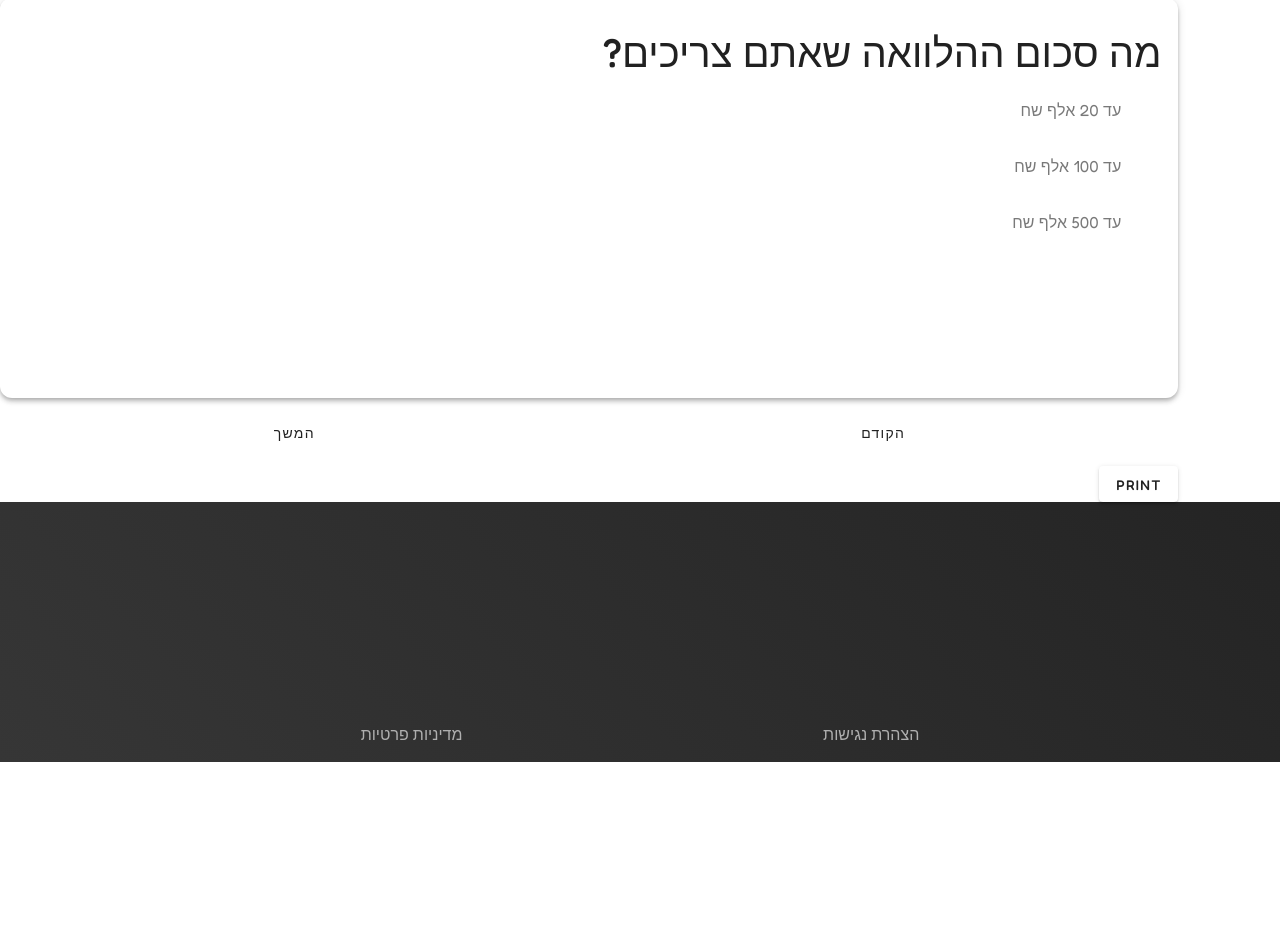
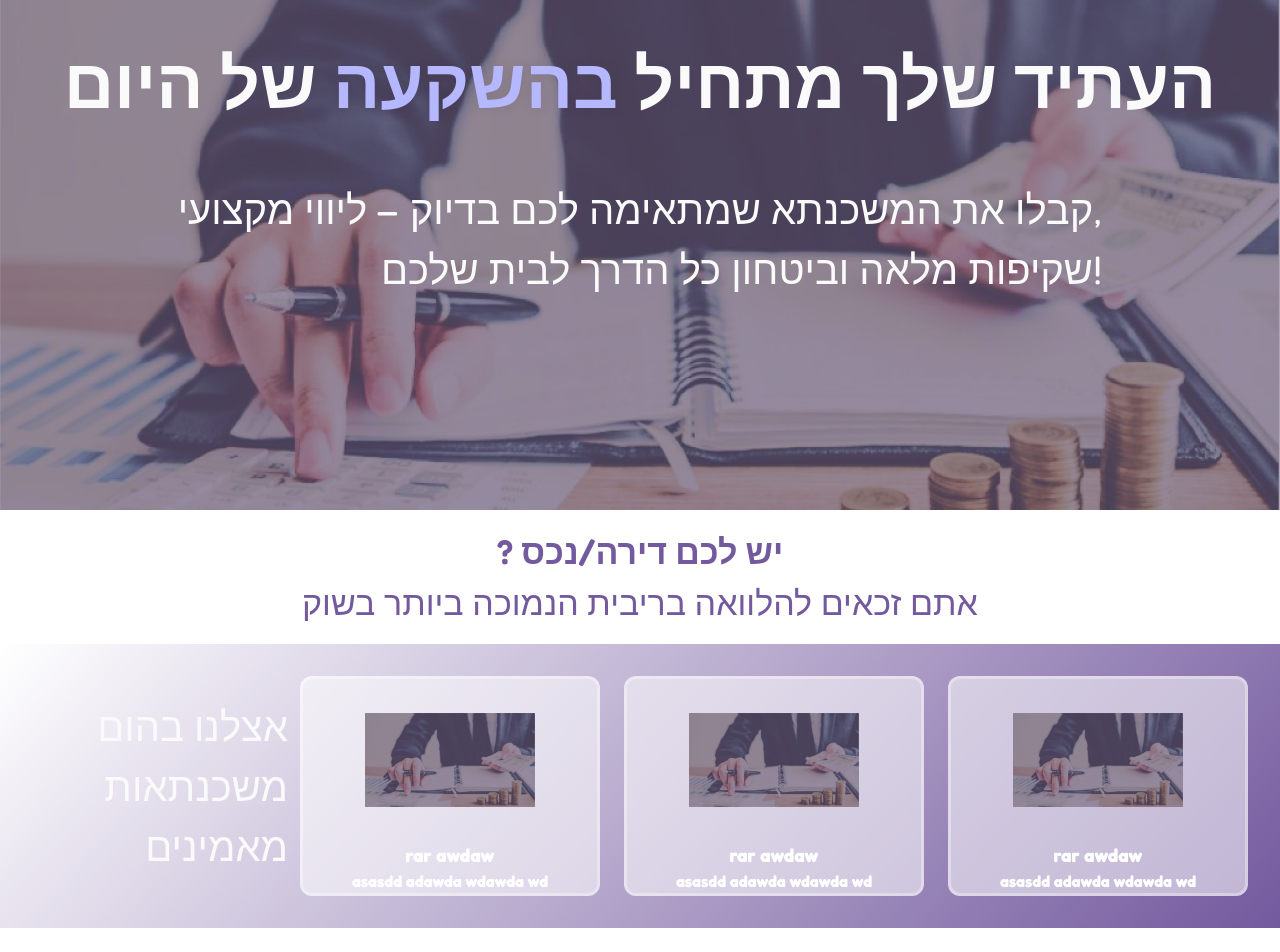
Before and after one commit to OhadAvitan/home-finance, a Vue app: page / in a window 1280 px wide. Before the commit this address led to /Survey. Shown: the part 160-1112 px from the top of the page. Before the commit the page ends 922 px from the top, so only its background shows below. Built offline with nearby package versions, Linux system fonts and the light colour scheme; a web font is replaced by a local one.

Commit message:
mamshicim..router, survey, radioBtn

```diff
--- a/index.html
+++ b/index.html
@@ -9,9 +9,7 @@
   <!-- <link href="https://fonts.googleapis.com/css2?family=Afacad:ital,wght@0,400..700;1,400..700&display=swap" rel="stylesheet"> -->
   <!-- <link href="https://fonts.googleapis.com/css2?family=Afacad:ital,wght@0,400..700;1,400..700&family=Secular+One&display=swap" rel="stylesheet"> -->
   <!-- <link href="https://fonts.googleapis.com/css2?family=Fredoka:wght@300..700&display=swap" rel="stylesheet"> -->
-  <link
-    href="https://fonts.googleapis.com/css2?family=Afacad:ital,wght@0,400..700;1,400..700&family=Fredoka:wght@300..700&display=swap"
-    rel="stylesheet">
+  <link href="https://fonts.googleapis.com/css2?family=Afacad:ital,wght@0,400..700;1,400..700&family=Fredoka:wght@300..700&display=swap" rel="stylesheet">
   <meta name="viewport" content="width=device-width, initial-scale=1.0" />
 
   <title>השקעות Home</title>
--- a/src/components/Footer.vue
+++ b/src/components/Footer.vue
@@ -17,7 +17,7 @@ export default {};
   width: 100%;
   height: 260px;
   /* bottom: 0;
-        position: absolute; */
+  position: absolute; */
   background: #213c34;
   background: linear-gradient(45deg, #363636, #242424);
 }
--- a/src/components/Header.vue
+++ b/src/components/Header.vue
@@ -1,6 +1,6 @@
 <template>
   <div class="header d-flex flex-column justify-center align-end menu-out">
-    <div class="container pe-3 d-flex justify-center align-center">
+    <div class="container-header pe-3 d-flex justify-center align-center">
       <div
         class="d-flex flex-column px-2"
         style="
@@ -77,7 +77,7 @@ export default {
 
 
 @media (width >= 700px) {
-  .container {
+  .container-header {
     padding-inline-end: 28px !important;
   }
 }
--- a/src/components/SurveyCmp.vue
+++ b/src/components/SurveyCmp.vue
@@ -1,8 +1,7 @@
 <template>
   <div class="survey-cmp">
     <!-- <h2>form</h2> -->
-    <h3>כמה שאלות</h3>
-    <v-card elevation="4">
+    <v-card elevation="2">
       <!-- <v-carousel hide-delimiters :show-arrows="false">
         <template v-slot:prev="{ props }">
           <v-btn color="success" variant="elevated" @click="props.onClick"
@@ -24,30 +23,20 @@
           cover
         ></v-carousel-item>
       </v-carousel> -->
-      <v-carousel
-        v-model="model"
-        height="400"
-        progform="#8186e8"
-        hide-delimiters
-        :show-arrows="false"
-        style="direction: rtl; transform: matrix(-1, 0, 0, 1, 0, 0)"
-      >
+      <v-carousel v-model="model" height="400" progress="#8186e8" hide-delimiters :show-arrows="false" style="direction: rtl; transform: matrix(-1, 0, 0, 1, 0, 0)" >
         <div>
           <v-carousel-item v-for="(slide, i) in slides" :key="i">
             <v-sheet height="100%" style="transform: matrix(-1, 0, 0, 1, 0, 0)">
               <!-- <div class="d-flex fill-height justify-center align-center flex-column"> -->
               <!-- justify-center align-center -->
-              <div class="d-flex flex-column py-6 px-4">
-                <div><h2>{{ slide.question }}</h2></div>
+              <div class="d-flex flex-column pa-8">
+                <div>
+                  <h4>{{ slide.orrr }}</h4>
+                  <h4>{{ slide.question }}</h4>
+                </div>
                 <div class="d-flex flex-column">
-                  <v-radio-group v-model="survey[i]" style="direction: rtl">
-                    <v-radio
-                      class="py-2"
-                      v-for="n in slide.options.length"
-                      :value="slide.options[n - 1]"
-                      :label="slide.options[n - 1]"
-                      :key="n"
-                    ></v-radio>
+                  <v-radio-group slide.orrr v-model="survey[i]" style="direction: rtl">
+                    <v-radio v-for="n in slide.options.length" :value="slide.options[n - 1]" :label="slide.options[n - 1]" :key="n" ripple reverse color="#8186e8" class="py-2"></v-radio>
                   </v-radio-group>
                 </div>
               </div>
@@ -56,12 +45,12 @@
         </div>
       </v-carousel>
     </v-card>
-    <div class="d-flex justify-space-around align-center py-4">
-      <v-btn variant="text" @click="model = Math.min(model + 1, slides.length-1)">המשך</v-btn>
-      <v-btn variant="text" @click="model = Math.max(model - 1, 0)">הקודם</v-btn>
+    <div class="d-flex justify-space-around align-center py-6 mt-2">
+      <v-btn variant="tonal" style="width: min(20vw, 170px);" @click="model = Math.min(model + 1, slides.length - 1)" rounded="lg" color="success">המשך</v-btn >
+      <v-btn variant="tonal" style="width: min(20vw, 170px);" @click="model = Math.max(model - 1, 0)" rounded="lg">הקודם</v-btn >
       <!-- {{ model }} -->
     </div>
-    <v-btn @click="print()">PRINT</v-btn>
+    <!-- <v-btn @click="print()">PRINT</v-btn> -->
   </div>
 </template>
 
@@ -69,52 +58,74 @@
 export default {
   data() {
     return {
-      lili: '#d5d0ff',
+      lili: "#d5d0ff",
       // lili: 'linear-gradient(90deg, #d5d0ff, #8186e8)',
       model: 0,
       slides: [
         {
-          question: "מה סכום ההלוואה שאתם צריכים?",
-          options: ["עד 20 אלף שח", "עד 100 אלף שח", "עד 500 אלף שח"],
+          question: "יש בבעלותכם נכס?",
+          options: ["כן", "לא"],
+          orrr: 'inline'
         },
         {
-          question: "יש בבעלותכם נכס?",
-          options: ["כן", "לא"],
+          question: "מה שווי הנכס שלכם?",
+          options: ['עד מיליון ש"ח', 'עד 2 מיליון ש"ח', 'עד 3 מיליון ש"ח'],
+          orrr: ''
         },
         {
-          question: "q3",
-          options: ["זסבזבזסבז", "עגגכעגכעגכעגכ", "כרכרכרכרכ"],
+          question: "מה גובה ההלוואה שהינכם מעוניינים לקחת?",
+          options: ["עד 500 אלף שח", "עד מיליון שח", "מעל למיליון שח"],
+          orrr: ''
         },
+        {
+          question: "האם יש משכנתא על הנכס?",
+          options: ["כן", "לא"],
+          orrr: 'inline'
+        },
+        {
+          question: "מתי נוח לכם שנחוזר עם תוצאות הזכאות?",
+          options: ["עד 500 אלף שח", "עד מיליון שח", "מעל למיליון שח"],
+          orrr: 'inline'
+        },
+        // NOW CONTACT
       ],
       survey: {},
     };
   },
   methods: {
-    print(){
+    print() {
       console.log(this.survey);
-    }
-  }
+    },
+  },
 };
 </script>
 
 <style lang="scss">
 .survey-cmp {
-  display: block;
-  width: 92%;
+  // display: block;
+  // width: 100%;
+  width: min(700px, 100%);
+  .v-carousel {
+    h4 {
+      font-size: 30px;
+      font-weight: 400;
+    }
+  }
+
   .v-card {
     padding: 0;
     border-radius: 12px;
 
-    .pre-btn {
-      position: absolute;
-      bottom: 20px;
-      left: 20px;
-    }
-    .next-btn {
-      position: absolute;
-      bottom: 20px;
-      right: 20px;
-    }
+    // .pre-btn {
+    //   position: absolute;
+    //   bottom: 20px;
+    //   left: 20px;
+    // }
+    // .next-btn {
+    //   position: absolute;
+    //   bottom: 20px;
+    //   right: 20px;
+    // }
   }
 }
 </style>
--- a/src/plugins/vuetify.js
+++ b/src/plugins/vuetify.js
@@ -5,7 +5,7 @@
  */
 
 // Styles
-// import '@mdi/font/css/materialdesignicons.css'
+import '@mdi/font/css/materialdesignicons.css'
 import 'vuetify/styles'
 
 // Composables
--- a/src/router/index.js
+++ b/src/router/index.js
@@ -1,6 +1,7 @@
 import Home from '@/views/Home.vue'
 import Survey from '@/views/Survey.vue'
 import Congrats from '@/views/Congrats.vue'
+import Shay from '@/views/Shay.vue'
 
 import { createRouter, createWebHistory } from 'vue-router'
 
@@ -22,6 +23,11 @@ const router = createRouter({
             name: 'Congrats',
             component: Congrats
         },
+        {
+            path: '/Shay',
+            name: 'Shay',
+            component: Shay
+        },
     ]
 })
 
--- a/src/views/Congrats.vue
+++ b/src/views/Congrats.vue
@@ -24,6 +24,11 @@
         return {
             logoSrc: '/src/assets/biglogo.svg',
         }
+    },
+    created() {
+      setTimeout(() => {
+        this.$router.push('/')
+      }, 10000);
     }
   }
   </script>
--- a/src/views/Home.vue
+++ b/src/views/Home.vue
@@ -1,55 +1,79 @@
 <template>
   <div class="home d-flex align-center flex-column">
     <div class="header-space"></div>
-    <div class="hero d-flex flex-column">
+    <div
+      class="hero d-flex flex-column"
+      :style="{ backgroundImage: 'url(' + bgImg + ')' }"
+    >
+      <!-- <v-img :src="bgImg"></v-img> -->
       <!-- <a aria-label="Chat on WhatsApp" href="https://wa.me/+972506545074"
         ><img
           alt="Chat on WhatsApp"
           src="/src/assets/WhatsAppButtonGreenMedium.svg"
       /></a> -->
-      <!-- <v-img :src="myImg"></v-img> -->
-      <h1 class="px-7">
-        העתיד שלך מתחיל
-        <span style="color: #b6b8ff; text-shadow: rgb(0 0 0 / 10%) 0px 0px 14px"
-          >בהשקעה</span
-        >
-        של היום
-      </h1>
+      <!-- <v-img :src="bgImg"></v-img> -->
+      <h1 class="px-7"> העתיד שלך מתחיל <span style="color: #b6b8ff; text-shadow: rgb(0 0 0 / 10%) 0px 0px 14px" >בהשקעה</span > של היום </h1>
       <h2 class="pa-11 mx-auto text-right">
         קבלו את המשכנתא שמתאימה לכם בדיוק – ליווי מקצועי, <br />
         שקיפות מלאה וביטחון כל הדרך לבית שלכם!
       </h2>
     </div>
     <!-- <Form /> -->
-    <div class="on-us d-flex flex-column align-center justify-center">
-      lets send
-      <v-card
-        class="pa-4 glass"
-        :loading="onSendBtn"
-        :disabled="onSendBtn"
-        style="width: 340px; height: 340px"
-      >
+
+    <div class="section2 pa-4 align-center" style="font-size: 34px;">
+      <div style="text-align: start; font-weight: 600;">
+        ? יש לכם דירה/נכס
+      </div>
+      <div>
+        אתם זכאים להלוואה בריבית הנמוכה ביותר בשוק
+      </div>
+    </div>
+    <div class="on-us">
+      <div class="container">
+        <!-- <h2>אנחנו מאמינים</h2> -->
+        <h2>אצלנו בהום משכנתאות מאמינים</h2>
+        <div class="service d-flex flex-column align-center">
+          <v-img :src="bgImg" style="width: 170px"></v-img>
+          <h3>rar awdaw</h3>
+          <h4>asasdd adawda wdawda wd</h4>
+        </div>
+        <div class="service d-flex flex-column align-center">
+          <v-img :src="bgImg" style="width: 170px"></v-img>
+          <h3>rar awdaw</h3>
+          <h4>asasdd adawda wdawda wd</h4>
+        </div>
+        <div class="service d-flex flex-column align-center">
+          <v-img :src="bgImg" style="width: 170px"></v-img>
+          <h3>rar awdaw</h3>
+          <h4>asasdd adawda wdawda wd</h4>
+        </div>
+      </div>
+    </div>
+    <div class="to-survey d-flex flex-column align-center pa-10">
+      <h2>לבדיקת זכאות פשוטה</h2>
+      <!-- <h2 class="d-inline">לחץ כאן</h2> -->
+      <!-- 008eff -->
+      <!-- 5544ff -->
+      <!-- <div class="d-flex align-center justify-center" style="height: 36px; width: 86px; border-radius: 100px; background-color: #008eff;">
+        <p style="color: aliceblue; line-height: 0%;">gcse</p>
+      </div> -->
+      <!-- <router-link to="/Survey">asdasd</router-link> -->
+      <v-btn @click="this.$router.push('/Survey')" class="mt-3 mb-5" rounded="xl" size="x-large">לחץ כאן</v-btn>
+    </div>
+    <div class="contact d-flex flex-column align-center justify-center">
+      <div class="pb-8" style="font-size: 34px;">
+        קבל ייעוץ עכשיו - בחינם
+      </div>
+      <v-card class="pa-4 glass" :loading="onSendBtn" :disabled="onSendBtn" style="width: 340px;" >
         <div class="d-flex flex-column">
-          <v-text-field
-            reverse
-            v-model="contactForm.name"
-            style="direction: rtl; text-align: center"
-            color="#8186E8"
-            label="שם"
-            variant="solo"
-          ></v-text-field>
-          <v-text-field
-            reverse
-            v-model="contactForm.message"
-            color="#8186E8"
-            label="טלפון"
-            variant="solo"
-          ></v-text-field>
+          <v-text-field reverse bg-color="rgba(255, 255, 255, 0.8)" v-model="contactForm.name" color="#73599e" label="שם" variant="outlined" ></v-text-field>
+          <v-text-field reverse bg-color="rgba(255, 255, 255, 0.8)" v-model="contactForm.message" color="#73599e" label="טלפון" variant="outlined" ></v-text-field>
         </div>
-        <v-btn @click="onSend">send</v-btn>
+        <div class="d-flex flex-column align-center">
+          <v-btn size="large" variant="tonal" color="#73599e" @click="onSend">שלח פרטים</v-btn>
+        </div>
       </v-card>
     </div>
-    <div class="on-us">SERVISESSSSSS</div>
     <!-- GGGGGGGGGGGGGGGGGGGG -->
   </div>
 </template>
@@ -60,43 +84,56 @@ import emailJs from "@emailjs/browser";
 export default {
   data() {
     return {
-      // myImg: "@/assets/image1.png",
+      // bgImg: "@/assets/image1.png",
       contactForm: {
         name: "",
         message: "",
       },
       onSendBtn: false,
-      myImg: "/src/assets/image1.png",
+      bgImg: "/src/assets/image1.png",
     };
   },
   created() {
     setTimeout(() => {
-      this.$router.push('/Survey')
+      // this.$router.push('/Congrats')
+      // this.$router.push('/')
+      // this.$router.push('/Survey')
     }, 2000);
   },
   methods: {
     checkContactForm() {
       console.log("onSend");
+      if (
+        this.contactForm.name.length < 2 &&
+        this.contactForm.message.length > 8 &&
+        this.contactForm.message.length < 11
+      ) {
+        console.log("TRUE");
+        console.log("Form GOOD");
 
-      if (
-        this.contactForm.name.length <= 1 ||
-        this.contactForm.message.length > 10 ||
-        this.contactForm.message.length < 9
-      ) {
+        // this.$router.push('/Congrats')
+        return true;
+      } else {
+        console.log("FALSE");
+        console.log("Form NOT good");
         alert("אנא וודאו שהזנתם פרטים כשורה");
         return false;
-      } else return true;
+      }
     },
     async onSend() {
       this.onSendBtn = true;
       if (this.checkContactForm()) {
         emailJs.init({ publicKey: "G7VPrLPZtTI0HAYKM" });
-        await emailJs.send("service_ljmf46p", "template_ily1rwj", this.contactForm).then(
+        await emailJs
+          .send("service_ljmf46p", "template_ily1rwj", this.contactForm)
+          .then(
             (response) => {
               console.log("SUCCESS!", response.status, response.text);
+              this.$router.push("/Congrats");
             },
             (error) => {
               console.log("FAILED...", error);
+              alert("Error system. Please try again.");
             }
           );
         // resirect() to thank you page
@@ -114,15 +151,14 @@ export default {
     width: 100vw;
     height: 70px;
   }
-  .v-text-field {
-    // background: #ffffff00;
-  }
+
   color: rgb(250, 250, 250);
+  // color: rgba(250, 250, 250, 0.508);
   .hero {
     box-sizing: border-box;
     width: 100vw;
     height: 600px;
-    background-image: url("@/assets/image1.png");
+    // background-image: url('@/assets/image1.png');
     background-attachment: fixed;
     background-position: center;
     background-size: cover;
@@ -144,9 +180,11 @@ export default {
       font-weight: 400;
     }
   }
+  .contact {
+    display: flex;
+    flex-direction: column;
 
-  .on-us {
-    direction: rtl !important;
+    // direction: rtl !important;
     text-align: right !important;
     width: 100vw;
     height: 600px;
@@ -154,9 +192,56 @@ export default {
     // background: linear-gradient(55deg, #0f4334, #61d6b5);
     // background: linear-gradient(37deg, #3b1d6c, #aed4ff);
     background: linear-gradient(313deg, #73599e, #ffffff);
+  }
+  .to-survey {
+    color: #73599e;
+  }
+  .section2{
+    display: flex;
+    flex-direction: column;
+    width: 100vw;
+    color: #73599e;
+  }
+  .on-us {
+    display: flex;
+    flex-direction: column;
+
+    // direction: rtl !important;
+    text-align: right !important;
+    width: 100vw;
+    // background-color: #126f55;
+    // background: linear-gradient(55deg, #0f4334, #61d6b5);
+    // background: linear-gradient(37deg, #3b1d6c, #aed4ff);
+    background: linear-gradient(313deg, #73599e, #ffffff);
     // background:
     //       linear-gradient(55deg, #0f4334, #61d6b5),
     //       url(https://grainy-gradients.vercel.app/noise.svg);
+
+    .container {
+      padding: 20px;
+      display: flex;
+      flex-direction: column;
+      align-items: center;
+      // flex-wrap: wrap;
+      // flex-grow: 1;
+      // min-width: 200px;
+      // max-width: 300px;
+      // justify-content: center;
+      width: 100%;
+      .service {
+        color: #ffffff;
+        font-weight: 400;
+        margin: 12px;
+        flex-grow: 1;
+        // width: 350px;
+        min-width: 400px;
+        max-width: 500px;
+        height: 220px;
+        background-color: #ffffff8b;
+        border: #ffffff54 solid 3px;
+        border-radius: 12px;
+      }
+    }
 
     .glass {
       background: rgba(255, 255, 255, 0.4);
@@ -187,4 +272,19 @@ export default {
     font-weight: 500;
   }
 }
+
+@media (width >= 900px) {
+  .home {
+    .on-us {
+      .container {
+        flex-direction: row;
+        justify-content: center;
+        .service {
+          min-width: 300px;
+          // background-color: #ff0909;
+        }
+      }
+    }
+  }
+}
 </style>
--- a/src/views/Survey.vue
+++ b/src/views/Survey.vue
@@ -1,10 +1,10 @@
 <template>
-  <div>
+  <div class="survey d-flex flex-column pa-8">
     <div class="header-space"></div>
     <div>
-      <h2>gagagagagagaga</h2>
+      <h2>כמה שאלות לבירור הזכאות</h2>
     </div>
-    <SurveyCmp />
+    <SurveyCmp class="d-flex flex-column mx-auto mt-12 mb-12"/>
   </div>
 </template>
 
@@ -21,8 +21,12 @@ export default {
 </script>
 
 <style lang="scss">
-.header-space {
+.survey {
+
+
+  .header-space {
     width: 100vw;
     height: 70px;
   }
+}
 </style>
```
Also changed, not shown: src/views/Shay.vue (added, +15 -0 lines). Lines whose indentation alone changed are shown as unchanged.
